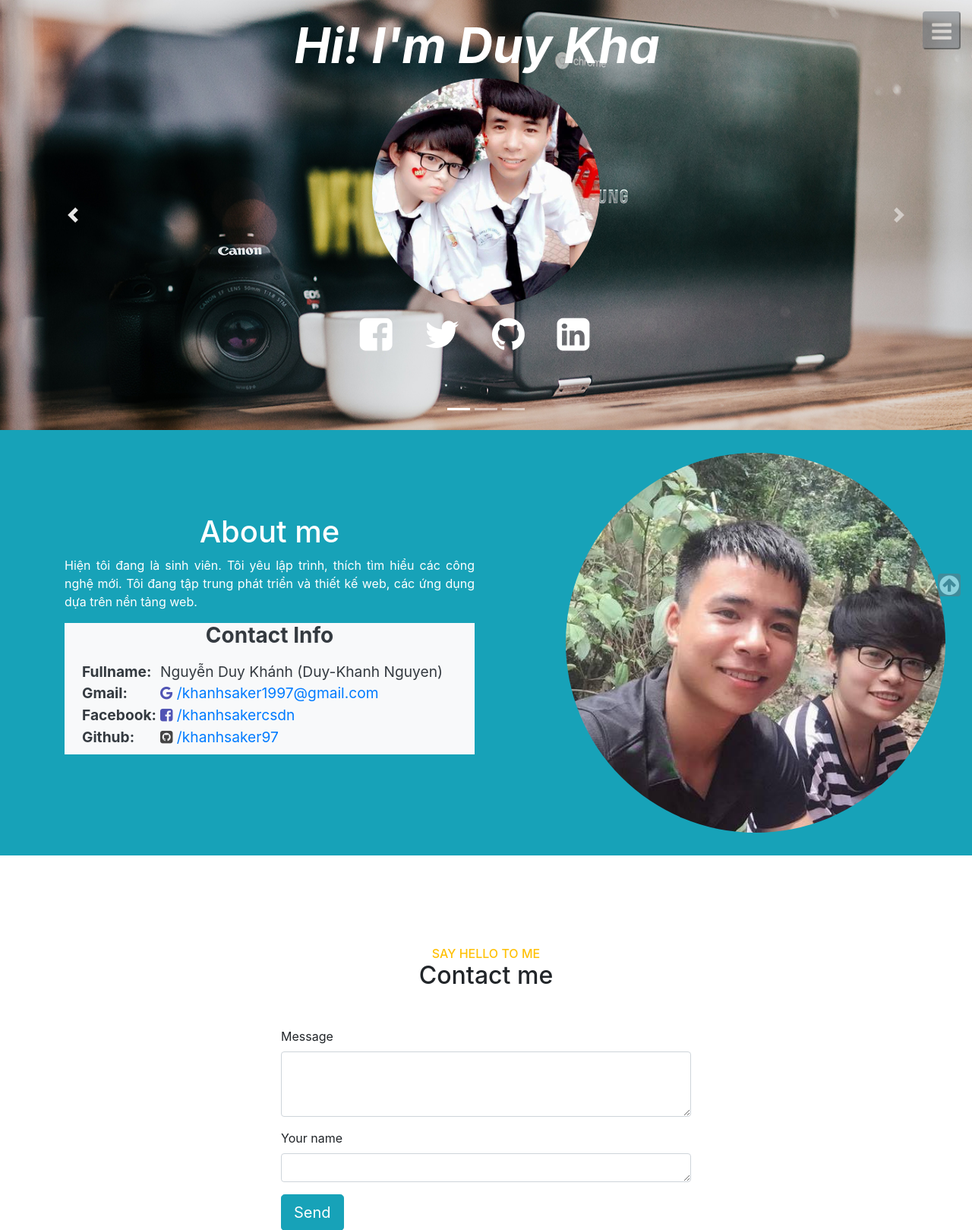
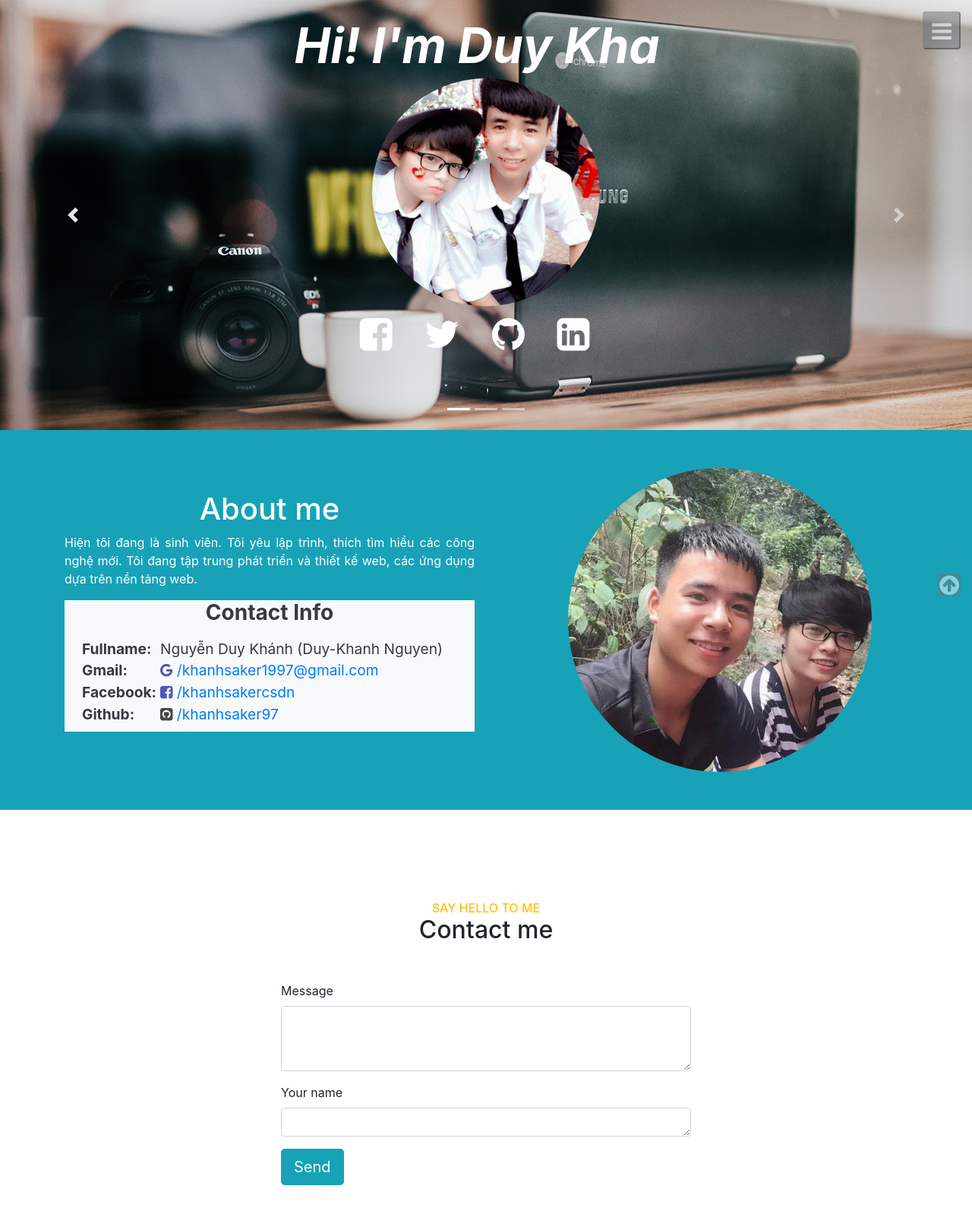
Before and after one commit to khanhsaker/khanhsaker.github.io, a PHP site: page / in a window 1280 px wide. Shown: the top 1619 px of the page at 76% size. Run offline with PHP 8.4, Linux system fonts and the light colour scheme.

Commit message:
edit  web respensive

```diff
--- a/index.css
+++ b/index.css
@@ -48,6 +48,25 @@
 	font-size: 50px;
 	margin-right: 30px;
 }
+@media screen and (min-width: 1200px)
+.social-link{
+	font-size: 70px;
+}
+@media screen and (min-width: 992px)
+.social-link{
+    font-size: 50px;
+}
+
+@media screen and (min-width: 768px)
+.social-link{
+    font-size: 30px;
+}
+@media screen and (min-width: 576px)
+.social-link{
+    font-size: 5px;
+}
+
+
 .follow{
 	margin-top: 0px;
 }
@@ -102,11 +121,17 @@
 /* FOr AboutMe */
 .aboutme>div{
 	height: 100%;
-	padding-top: 30px;
+	margin-top: 50px;
+	margin-bottom: 50px;
 }
 .aboutme h1{
-	margin-top: 80px;
+	margin-top: 30px;
 }
+
+/* @media screen and (min-width: 576px)
+.aboutme>div{
+
+} */
 
 /* For Contact Form */
 .content-section-heading h3 {
@@ -124,6 +149,7 @@ section {
 .container {
     max-width: 960px;
 }
+
 @media (min-width: 768px)
 .container {
     max-width: 720px;
--- a/index.html
+++ b/index.html
@@ -93,10 +93,10 @@
 	</button>
 	<!-- End Menu Toggle -->
 	<!-- Contact Info -->
-	<div class="info bg-info" style="height: 560px">
+	<div class="info bg-info" style="height: auto;">
 		<div class="container">
 			<div class="aboutme row">
-				<div class="col-6 text-center">
+				<div class="col-sm-12 col-md-6 text-center">
 					<h1 class="text-white">About me</h1>
 					<p class="text-white text-justify">Hiện tôi đang là sinh viên. Tôi yêu lập trình, thích tìm hiểu các công nghệ mới. Tôi đang tập trung phát triển và thiết kế web, các ứng dụng dựa trên nền tảng web.</p>
 					<div class="col-md-12 mb-5 mb-lg-0 text-dark bg-light text-left">
@@ -140,8 +140,8 @@
 						</div>
 					</div>
 				</div>
-				<div class="col-6 text-center">
-					<img src="img/aboutme1.jpg" alt="Ảnh Đi chơi Thác Giót - Sơn Động - Bắc Giang" class="rounded-circle" style="width: 500px;height: 500px;margin-left: 90px">
+				<div class="col-sm-12 col-md-6 text-center">
+					<img src="img/aboutme1.jpg" alt="Ảnh Đi chơi Thác Giót - Sơn Động - Bắc Giang" class="rounded-circle" style="width: 400px;height: 400px;margin-left: 45px">
 				</div>
 			</div>
 		</div>
```
